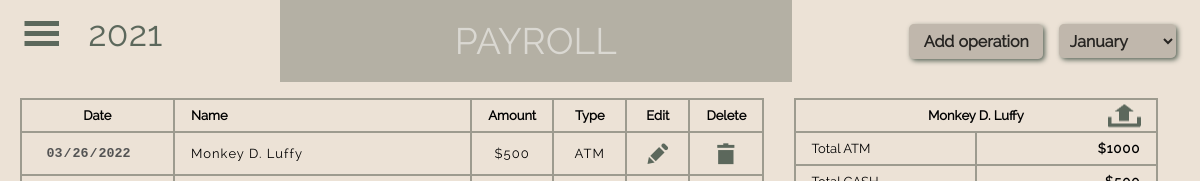
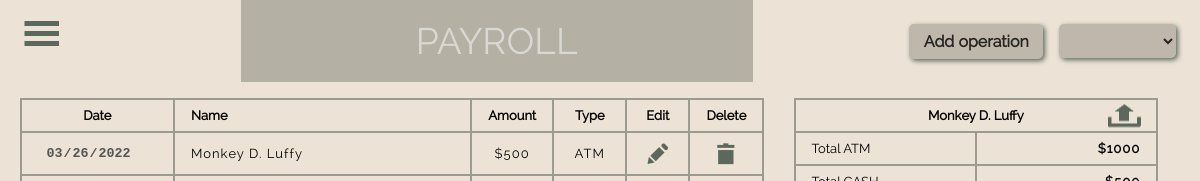
Before and after one commit to dttrujillo00/M_-_R_TAX_AND_ACCOUNTING_SERVICES_CORP2, an Electron app: page pages/nomina.html in a window 1200 px wide. Shown: the top 181 px of the page. Drawn offline with Linux system fonts and the light colour scheme.

Commit message:
que dolor de cabeza

```diff
--- a/js/empresa.js
+++ b/js/empresa.js
@@ -87,6 +87,12 @@ const posicionarTarjetasMeses = () => {
     });
 }
 
+const empresaTitulo = document.querySelector('.empresa-name-container h1');
+const year = document.querySelector('span.year');
+
+year.innerText = localStorage.getItem('actual_year');
+empresaTitulo.innerText = localStorage.getItem('actual_business');
+
 document.addEventListener('DOMContentLoaded', e => {
     posicionarTarjetasMeses();
     console.log("Estoy en cargando la pagina empresa");
--- a/js/nomina.js
+++ b/js/nomina.js
@@ -1,3 +1,5 @@
+let month = localStorage.getItem('actual_month');
+
 /**********************
  * MANEJADOR DEL MENU *
  *  *******************/
@@ -183,8 +185,11 @@ cancelDelete.forEach( (btn, index) => {
  *  *********************/
 const meses = document.querySelector('select.meses');
 
+meses.value = month
+
 meses.addEventListener('change', e => {
     console.log('Fetching the month number: ' + e.target.value);
+    localStorage.setItem('actual_month', e.target.value);
 });
 
 /************************
@@ -256,3 +261,7 @@ const createHTMLEmployeeDetail = (name, atm, cash, transf) => {
 
     return element;
 }
+
+const yearSpan = document.querySelector('span.year');
+
+yearSpan.innerText = localStorage.getItem('actual_year');
--- a/pages/nomina.html
+++ b/pages/nomina.html
@@ -51,18 +51,18 @@
         <div class="buttons-group">
             <button class="add-operation">Add operation</button>
             <select name="meses" class="meses">
-                <option value="0">January</option>
-                <option value="1">February</option>
-                <option value="2">March</option>
-                <option value="3">April</option>
-                <option value="4">May</option>
-                <option value="5">June</option>
-                <option value="6">July</option>
-                <option value="7">August</option>
-                <option value="8">September</option>
-                <option value="9">October</option>
-                <option value="10">November</option>
-                <option value="11">December</option>
+                <option value="1">January</option>
+                <option value="2">February</option>
+                <option value="3">March</option>
+                <option value="4">April</option>
+                <option value="5">May</option>
+                <option value="6">June</option>
+                <option value="7">July</option>
+                <option value="8">August</option>
+                <option value="9">September</option>
+                <option value="10">October</option>
+                <option value="11">November</option>
+                <option value="12">December</option>
             </select>
         </div>
     </header>
```
Also changed, not shown: js/mes.js (+13 -2 lines), pages/empresa.html (+1 -1 lines), pages/mes.html (+1 -1 lines).
